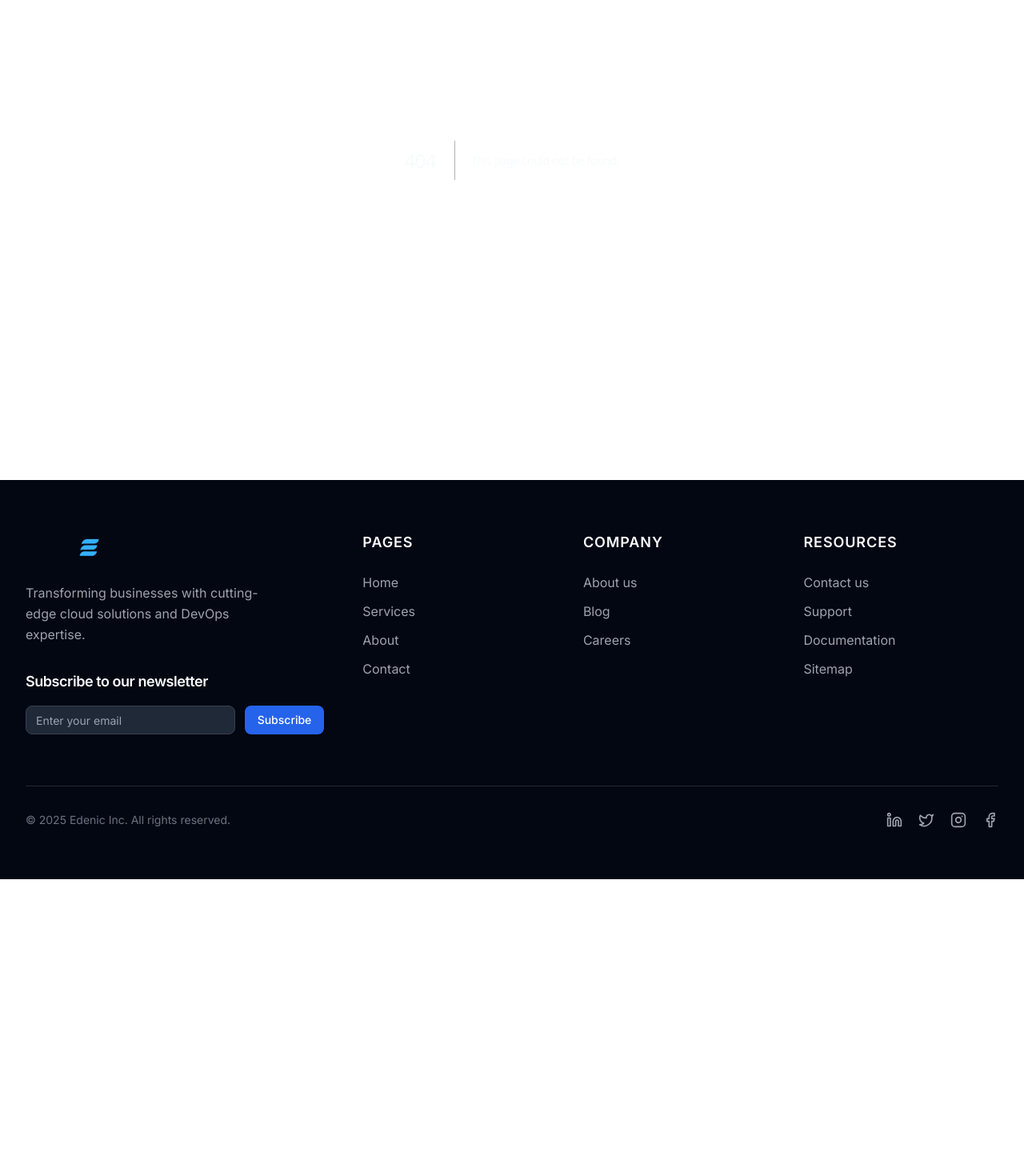
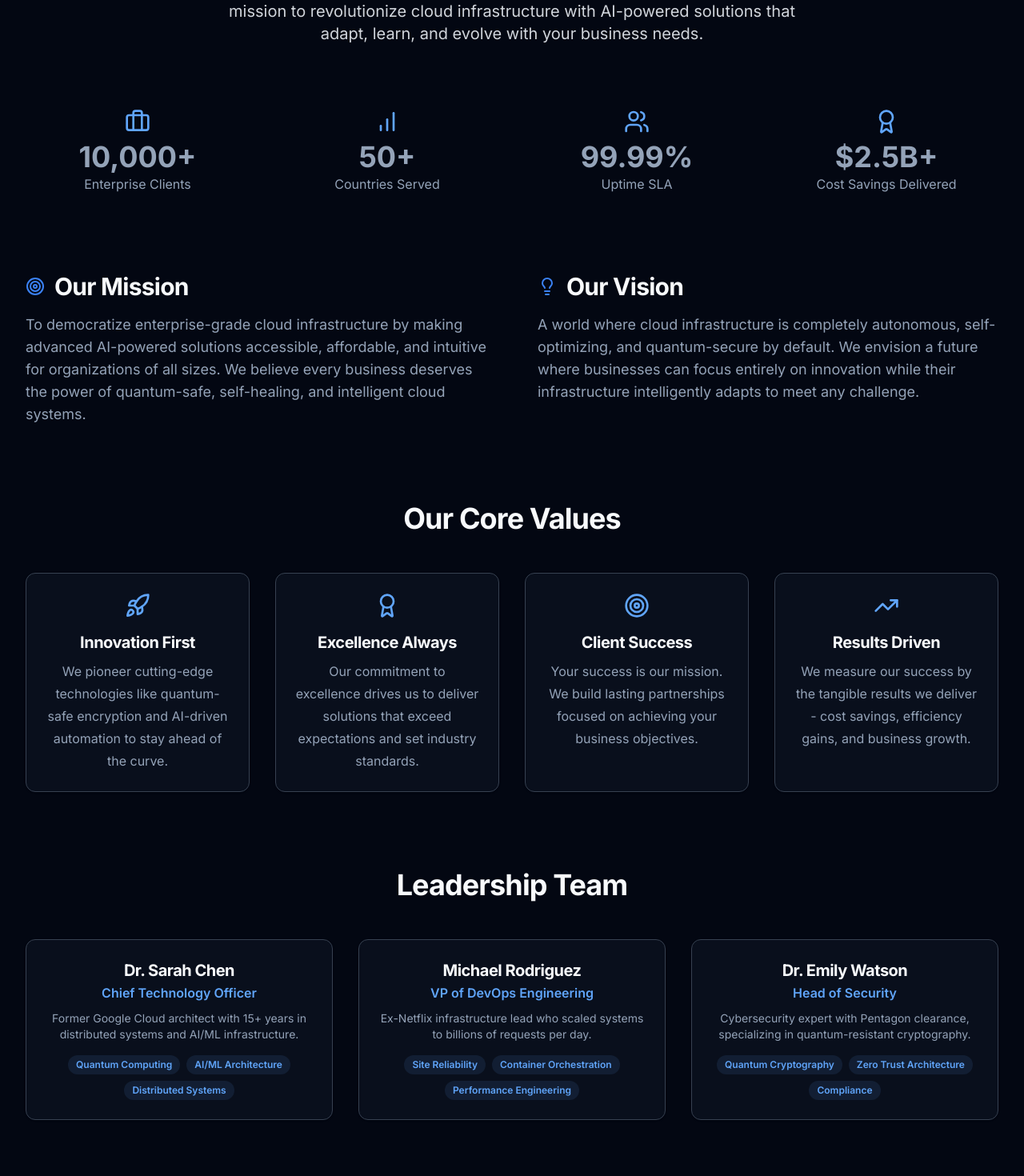
Before and after one commit to shhahhussain/edenic, a Next.js app: page /about in a window 1280 px wide. Before the commit this address had no page. Shown: the part 280-1750 px from the top of the page at 80% size. Before the commit the page ends 1379 px from the top, so only its background shows below. Built offline with nearby package versions, Linux system fonts and the light colour scheme.

Commit message:
Added the about section

```diff
--- /dev/null
+++ b/src/app/about/page.tsx
@@ -0,0 +1,183 @@
+"use client"
+
+import { motion } from "framer-motion"
+import { Button } from "@/components/ui/button"
+import { Card } from "@/components/ui/card"
+import { Briefcase, BarChart, Users, Award, Target, Rocket, Lightbulb, TrendingUp } from "lucide-react"
+import Link from "next/link"
+
+const stats = [
+  { value: "10,000+", label: "Enterprise Clients", icon: <Briefcase className="w-8 h-8" /> },
+  { value: "50+", label: "Countries Served", icon: <BarChart className="w-8 h-8" /> },
+  { value: "99.99%", label: "Uptime SLA", icon: <Users className="w-8 h-8" /> },
+  { value: "$2.5B+", label: "Cost Savings Delivered", icon: <Award className="w-8 h-8" /> },
+]
+
+const values = [
+  { title: "Innovation First", description: "We pioneer cutting-edge technologies like quantum-safe encryption and AI-driven automation to stay ahead of the curve.", icon: <Rocket className="w-8 h-8" /> },
+  { title: "Excellence Always", description: "Our commitment to excellence drives us to deliver solutions that exceed expectations and set industry standards.", icon: <Award className="w-8 h-8" /> },
+  { title: "Client Success", description: "Your success is our mission. We build lasting partnerships focused on achieving your business objectives.", icon: <Target className="w-8 h-8" /> },
+  { title: "Results Driven", description: "We measure our success by the tangible results we deliver - cost savings, efficiency gains, and business growth.", icon: <TrendingUp className="w-8 h-8" /> },
+]
+
+const leadership = [
+  {
+    name: "Dr. Sarah Chen",
+    role: "Chief Technology Officer",
+    bio: "Former Google Cloud architect with 15+ years in distributed systems and AI/ML infrastructure.",
+    skills: ["Quantum Computing", "AI/ML Architecture", "Distributed Systems"],
+    image: "/leader-1.jpg", // Placeholder image
+  },
+  {
+    name: "Michael Rodriguez",
+    role: "VP of DevOps Engineering",
+    bio: "Ex-Netflix infrastructure lead who scaled systems to billions of requests per day.",
+    skills: ["Site Reliability", "Container Orchestration", "Performance Engineering"],
+    image: "/leader-2.jpg", // Placeholder image
+  },
+  {
+    name: "Dr. Emily Watson",
+    role: "Head of Security",
+    bio: "Cybersecurity expert with Pentagon clearance, specializing in quantum-resistant cryptography.",
+    skills: ["Quantum Cryptography", "Zero Trust Architecture", "Compliance"],
+    image: "/leader-3.jpg", // Placeholder image
+  },
+]
+
+export default function AboutPage() {
+  return (
+    <div className="bg-background dark:bg-gray-950 text-foreground dark:text-gray-50">
+      <div className="container mx-auto px-4 py-16 sm:py-24">
+
+        {/* Hero Section */}
+        <motion.section
+          initial={{ opacity: 0, y: 20 }}
+          animate={{ opacity: 1, y: 0 }}
+          transition={{ duration: 0.5 }}
+          className="text-center mb-20"
+        >
+          <h1 className="text-4xl sm:text-6xl font-extrabold text-blue-600 dark:text-blue-400 mb-4 tracking-tight">
+            About Edenic
+          </h1>
+          <p className="text-lg sm:text-xl text-muted-foreground dark:text-gray-300 max-w-3xl mx-auto">
+            Pioneering the Future of Cloud. Founded by industry veterans, we&apos;re on a mission to revolutionize cloud infrastructure with AI-powered solutions that adapt, learn, and evolve with your business needs.
+          </p>
+        </motion.section>
+
+        {/* Stats Section */}
+        <motion.section
+          initial={{ opacity: 0, scale: 0.95 }}
+          whileInView={{ opacity: 1, scale: 1 }}
+          viewport={{ once: true }}
+          transition={{ duration: 0.5, delay: 0.2 }}
+          className="grid grid-cols-2 md:grid-cols-4 gap-8 mb-24"
+        >
+          {stats.map((stat, index) => (
+            <div key={index} className="text-center">
+              <div className="text-blue-500 dark:text-blue-400 mb-2 flex justify-center">{stat.icon}</div>
+              <p className="text-3xl md:text-4xl font-bold">{stat.value}</p>
+              <p className="text-muted-foreground">{stat.label}</p>
+            </div>
+          ))}
+        </motion.section>
+
+        {/* Mission and Vision Section */}
+        <section className="grid md:grid-cols-2 gap-16 mb-24">
+          <motion.div
+            initial={{ opacity: 0, x: -20 }}
+            whileInView={{ opacity: 1, x: 0 }}
+            viewport={{ once: true }}
+            transition={{ duration: 0.5, delay: 0.4 }}
+          >
+            <h2 className="text-3xl font-bold mb-4 flex items-center"><Target className="mr-3 text-blue-500"/> Our Mission</h2>
+            <p className="text-muted-foreground text-lg">
+              To democratize enterprise-grade cloud infrastructure by making advanced AI-powered solutions accessible, affordable, and intuitive for organizations of all sizes. We believe every business deserves the power of quantum-safe, self-healing, and intelligent cloud systems.
+            </p>
+          </motion.div>
+          <motion.div
+            initial={{ opacity: 0, x: 20 }}
+            whileInView={{ opacity: 1, x: 0 }}
+            viewport={{ once: true }}
+            transition={{ duration: 0.5, delay: 0.4 }}
+          >
+            <h2 className="text-3xl font-bold mb-4 flex items-center"><Lightbulb className="mr-3 text-blue-500"/> Our Vision</h2>
+            <p className="text-muted-foreground text-lg">
+              A world where cloud infrastructure is completely autonomous, self-optimizing, and quantum-secure by default. We envision a future where businesses can focus entirely on innovation while their infrastructure intelligently adapts to meet any challenge.
+            </p>
+          </motion.div>
+        </section>
+
+        {/* Core Values Section */}
+        <motion.section
+          initial={{ opacity: 0, y: 20 }}
+          whileInView={{ opacity: 1, y: 0 }}
+          viewport={{ once: true }}
+          transition={{ duration: 0.5, delay: 0.6 }}
+          className="mb-24"
+        >
+          <h2 className="text-4xl font-bold text-center mb-12">Our Core Values</h2>
+          <div className="grid sm:grid-cols-2 lg:grid-cols-4 gap-8">
+            {values.map((value, index) => (
+              <Card key={index} className="bg-card dark:bg-gray-900/50 text-center p-6 transform hover:-translate-y-2 transition-transform duration-300">
+                <div className="text-blue-500 dark:text-blue-400 mb-4 flex justify-center">{value.icon}</div>
+                <h3 className="text-xl font-bold mb-2">{value.title}</h3>
+                <p className="text-muted-foreground">{value.description}</p>
+              </Card>
+            ))}
+          </div>
+        </motion.section>
+
+        {/* Leadership Team Section */}
+        <motion.section
+          initial={{ opacity: 0, y: 20 }}
+          whileInView={{ opacity: 1, y: 0 }}
+          viewport={{ once: true }}
+          transition={{ duration: 0.5, delay: 0.2 }}
+          className="mb-24"
+        >
+          <h2 className="text-4xl font-bold text-center mb-12">Leadership Team</h2>
+          <div className="grid md:grid-cols-3 gap-8">
+            {leadership.map((member, index) => (
+              <Card key={index} className="bg-card dark:bg-gray-900/50 overflow-hidden text-center">
+                {/* <Image src={member.image} alt={member.name} width={400} height={400} className="w-full h-56 object-cover" /> */}
+                <div className="p-6">
+                  <h3 className="text-xl font-bold">{member.name}</h3>
+                  <p className="text-blue-500 dark:text-blue-400 font-semibold mb-2">{member.role}</p>
+                  <p className="text-muted-foreground mb-4 text-sm">{member.bio}</p>
+                  <div className="flex flex-wrap justify-center gap-2">
+                    {member.skills.map(skill => (
+                      <span key={skill} className="bg-blue-500/10 text-blue-500 dark:bg-blue-400/10 dark:text-blue-400 text-xs font-semibold px-2.5 py-1 rounded-full">{skill}</span>
+                    ))}
+                  </div>
+                </div>
+              </Card>
+            ))}
+          </div>
+        </motion.section>
+
+        {/* CTA Section */}
+        <motion.section
+          initial={{ opacity: 0, y: 20 }}
+          whileInView={{ opacity: 1, y: 0 }}
+          viewport={{ once: true }}
+          transition={{ duration: 0.5, delay: 0.4 }}
+          className="text-center bg-gray-100 dark:bg-gray-900/50 p-12 rounded-2xl"
+        >
+          <h2 className="text-3xl font-bold mb-4">Ready to Join Our Journey?</h2>
+          <p className="text-muted-foreground mb-8 max-w-2xl mx-auto">
+            Let&apos;s build the future of cloud infrastructure together.
+          </p>
+          <div className="flex justify-center gap-4">
+            <Link href="/contact" passHref>
+              <Button size="lg" className="bg-blue-600 hover:bg-blue-700 text-white">Get in Touch</Button>
+            </Link>
+            <Link href="/services" passHref>
+              <Button size="lg" variant="outline">Explore Services</Button>
+            </Link>
+          </div>
+        </motion.section>
+
+      </div>
+    </div>
+  )
+}
--- a/src/app/contact/page.tsx
+++ b/src/app/contact/page.tsx
@@ -5,7 +5,7 @@ import { motion } from "framer-motion"
 import { Button } from "@/components/ui/button"
 import { Input } from "@/components/ui/input"
 import { Textarea } from "@/components/ui/textarea"
-import { Phone, Mail, MapPin, Loader2, Clock, Shield, HelpCircle, Building, User } from "lucide-react"
+import { Phone, Mail, MapPin, Loader2, Clock, Shield } from "lucide-react"
 import emailjs from "@emailjs/browser"
 import { Card, CardHeader, CardTitle, CardDescription, CardContent, CardFooter } from "@/components/ui/card"
 import { Accordion, AccordionContent, AccordionItem, AccordionTrigger } from "@/components/ui/accordion"
@@ -254,7 +254,3 @@ const ConsultationCard = ({ title, description, duration, price, href }: { title
         </CardFooter>
     </Card>
 )
-
-const ui = {
-    Accordion, AccordionContent, AccordionItem, AccordionTrigger
-}
--- a/src/components/header.tsx
+++ b/src/components/header.tsx
@@ -13,7 +13,7 @@ import { CloudTrail } from './CloudTrail'
 const navItems = [
   { label: 'Home', href: '/' },
   { label: 'Services', href: '/#services' },
-  { label: 'About', href: '/#certifications' },
+  { label: 'About', href: '/about' },
   { label: 'Pricing', href: '/pricing' },
   { label: 'Contact', href: '/contact' },
 ]
--- a/tailwind.config.ts
+++ b/tailwind.config.ts
@@ -81,27 +81,9 @@ const config = {
   				to: {
   					height: '0'
   				}
-  			},
-  			'accordion-down': {
-  				from: {
-  					height: '0'
-  				},
-  				to: {
-  					height: 'var(--radix-accordion-content-height)'
-  				}
-  			},
-  			'accordion-up': {
-  				from: {
-  					height: 'var(--radix-accordion-content-height)'
-  				},
-  				to: {
-  					height: '0'
-  				}
   			}
   		},
   		animation: {
-  			'accordion-down': 'accordion-down 0.2s ease-out',
-  			'accordion-up': 'accordion-up 0.2s ease-out',
   			'accordion-down': 'accordion-down 0.2s ease-out',
   			'accordion-up': 'accordion-up 0.2s ease-out'
   		}
```
